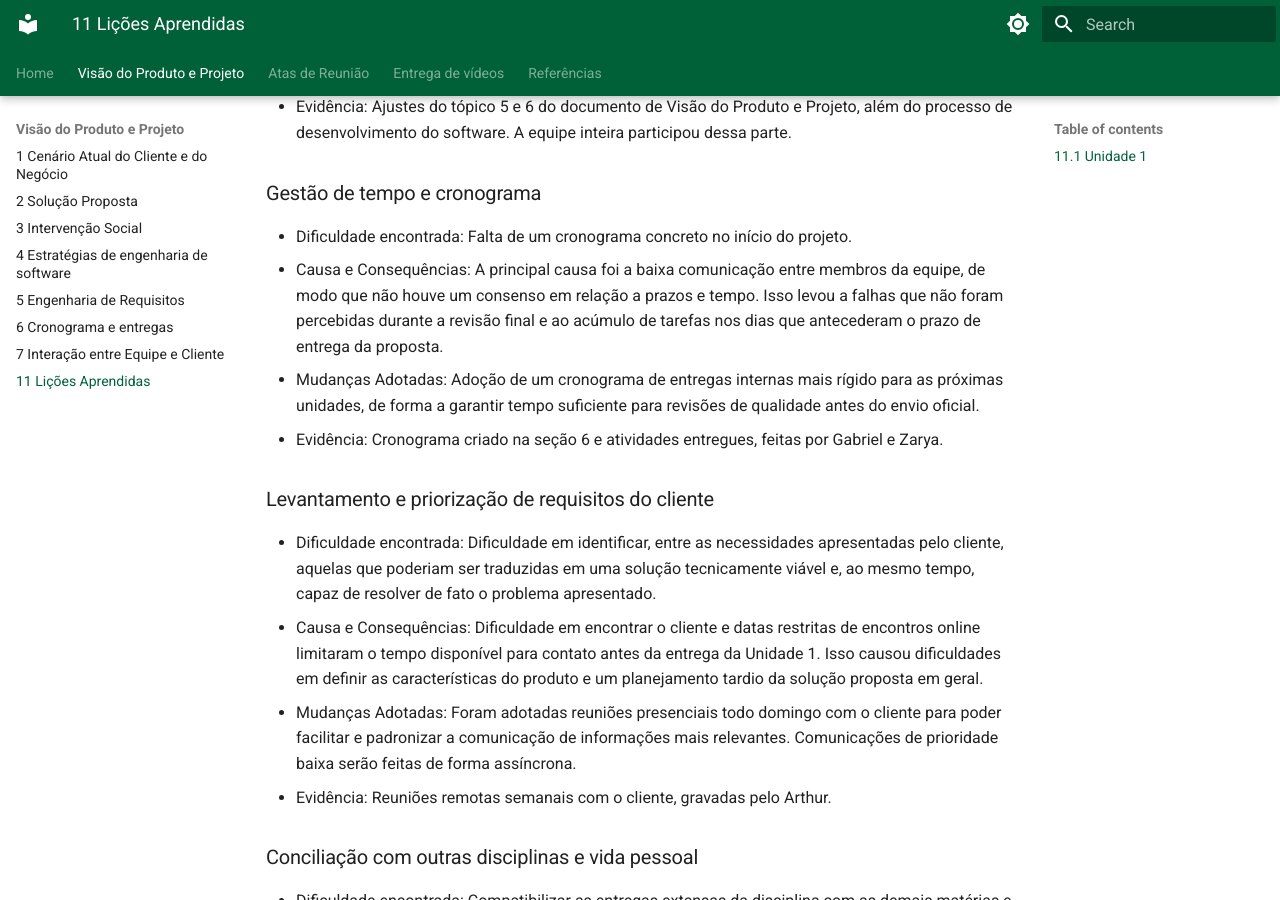
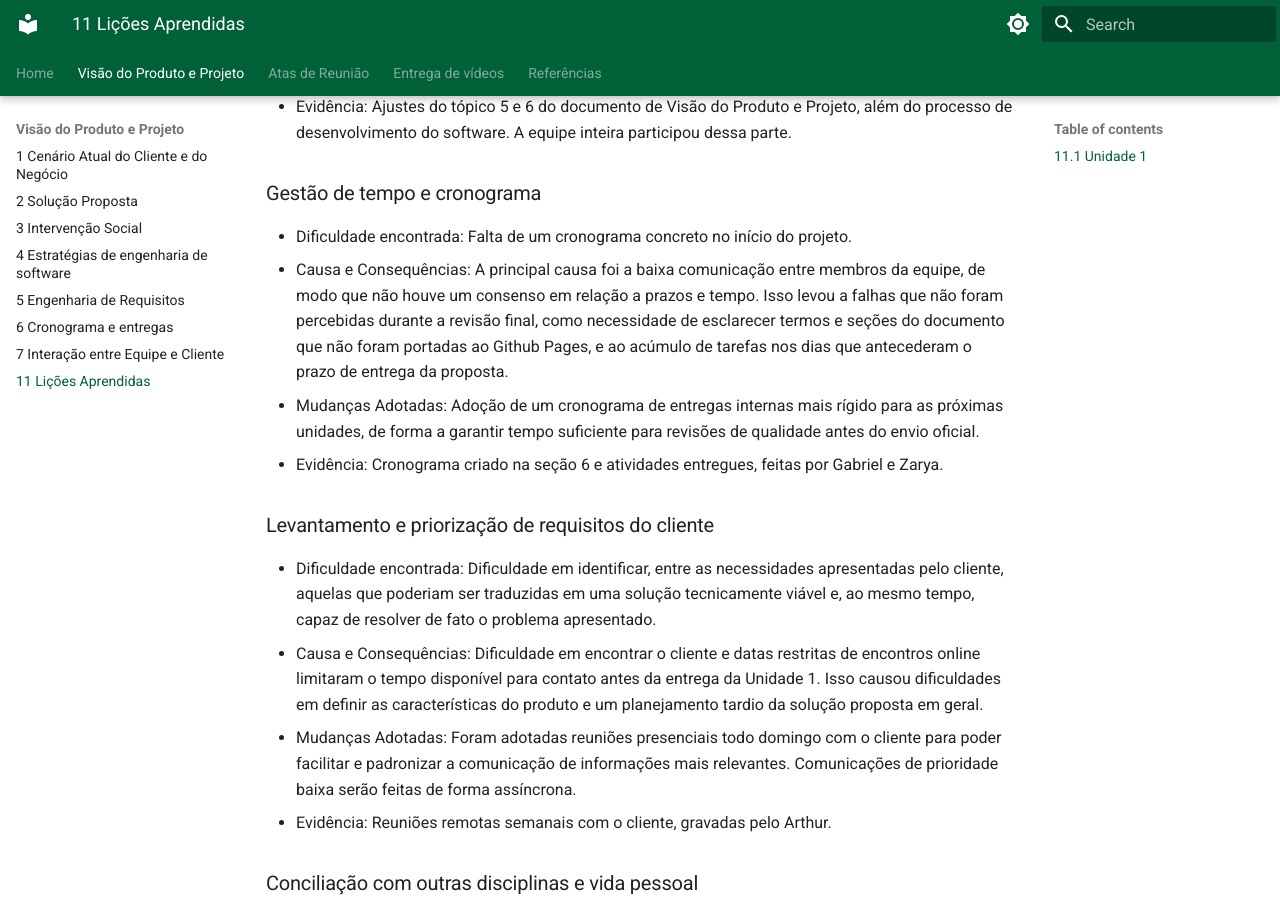
Before and after one commit to mdsreq-fga-unb/REQ-2026.2-T01-IBRADA-NET, an MkDocs documentation site: the page built from docs/documento-visao/11_licoes.md, in a window 1280 px wide and 900 px high, scrolled down 619 px. Built offline with MkDocs 1.6.1 and Material for MkDocs 9.7.7, drawn with Linux system fonts in a browser that asks for light colours.

Commit message:
Ajustes em Lições Aprendidas da Unidade 1

```diff
--- a/docs/documento-visao/11_licoes.md
+++ b/docs/documento-visao/11_licoes.md
@@ -14,7 +14,7 @@ A Unidade 1 representou um momento de intensa adaptação, marcado pela formaç
 ### Gestão de tempo e cronograma
 
 - Dificuldade encontrada: Falta de um cronograma concreto no início do projeto.
-- Causa e Consequências: A principal causa foi a baixa comunicação entre membros da equipe, de modo que não houve um consenso em relação a prazos e tempo. Isso levou a falhas que não foram percebidas durante a revisão final e ao acúmulo de tarefas nos dias que antecederam o prazo de entrega da proposta.
+- Causa e Consequências: A principal causa foi a baixa comunicação entre membros da equipe, de modo que não houve um consenso em relação a prazos e tempo. Isso levou a falhas que não foram percebidas durante a revisão final, como necessidade de esclarecer termos e seções do documento que não foram portadas ao Github Pages, e ao acúmulo de tarefas nos dias que antecederam o prazo de entrega da proposta.
 - Mudanças Adotadas: Adoção de um cronograma de entregas internas mais rígido para as próximas unidades, de forma a garantir tempo suficiente para revisões de qualidade antes do envio oficial.
 - Evidência: Cronograma criado na seção 6 e atividades entregues, feitas por Gabriel e Zarya.
 
```
